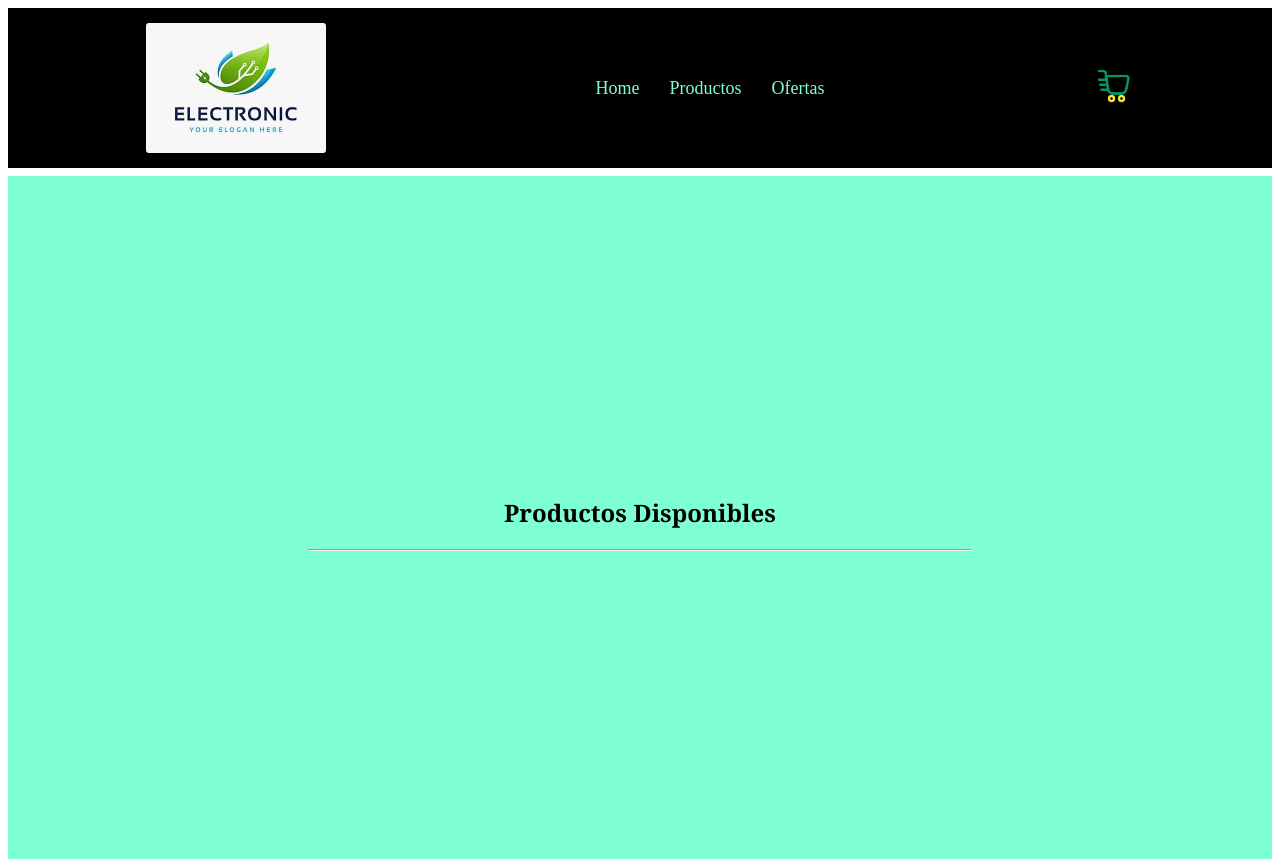
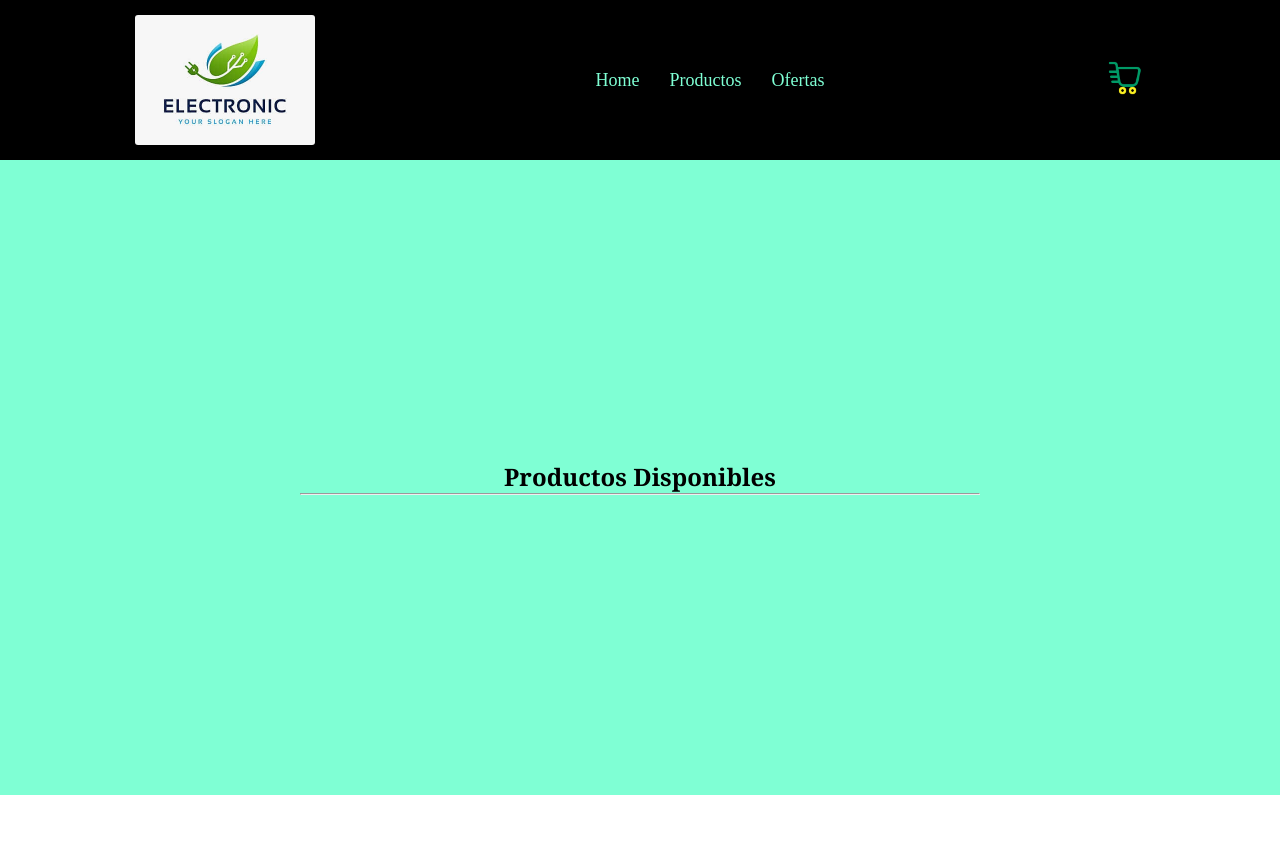
Before and after one commit to ezecataneo/proyectorj, a React (Vite) app: page / in a window 1280 px wide. After the commit the page ends 800 px from the top, so only its background shows below. Built offline with nearby package versions, Linux system fonts and the light colour scheme.

Commit message:
se arreglo error en app.css

```diff
--- a/src/App.jsx
+++ b/src/App.jsx
@@ -1,4 +1,4 @@
-
+import './App.css'
 import './styles/styles.scss'
 import { NavBar } from './components/Navbar/NavBar'
 import { ItemListConteiners } from './components/Itemlistconteiners/ItemListConteiners'
--- a/src/styles/NavBar/_NavBar.scss
+++ b/src/styles/NavBar/_NavBar.scss
@@ -7,7 +7,6 @@
     align-items: center;
     gap: 40px;
     padding: 15px;
-    margin: 8px;
 
     .logo {
       border-color: aquamarine;
```
